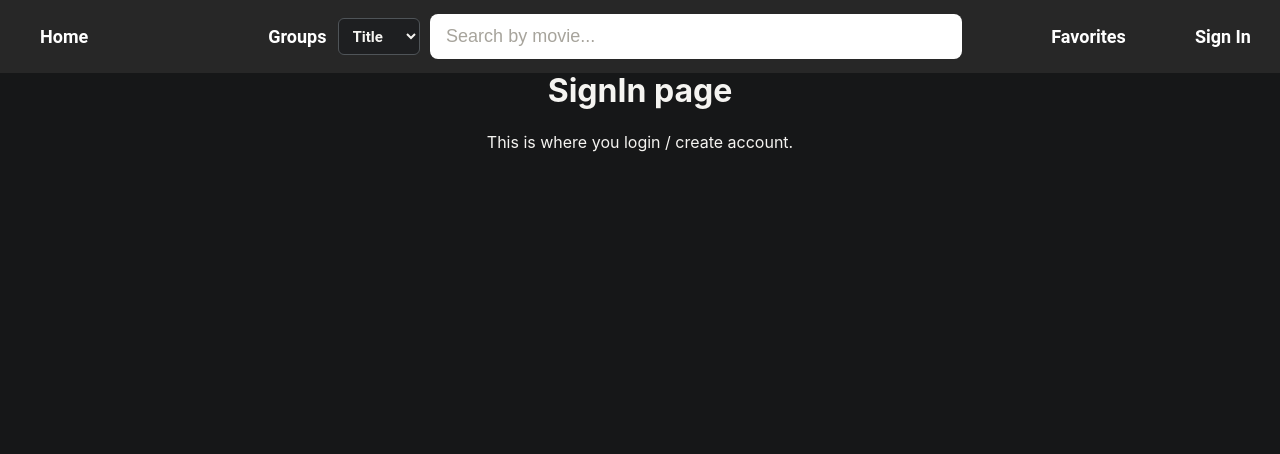
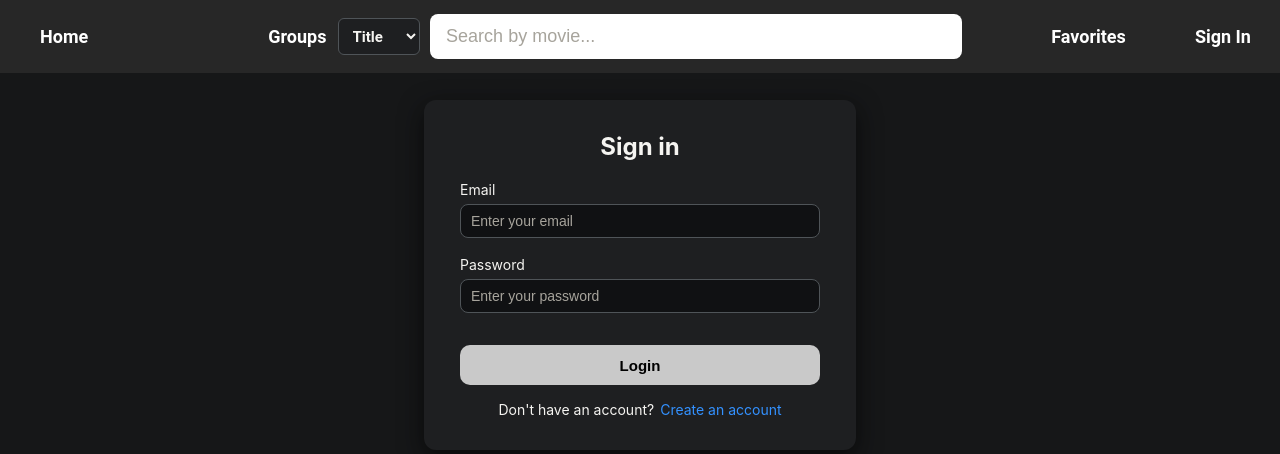
Before and after one commit to Kasperi03/Web-ohjelmoinnin-sovellusprojekti, a React (Create React App) app in the folder docker_fullstack/frontend/: page /#/signIn in a window 1280 px wide. Shown: the top 454 px of the page. Built offline with nearby package versions, Linux system fonts and the light colour scheme; no server answers.

Commit message:
sign in ja create account ui

```diff
--- a/docker_fullstack/frontend/src/pages/createAccount.jsx
+++ b/docker_fullstack/frontend/src/pages/createAccount.jsx
@@ -1,10 +1,67 @@
+import { useState } from "react";
+import { Link } from "react-router-dom";
 import "./styles/createAccount.css";
 
 export default function CreateAccount() {
+  const [username, setUsername] = useState("");
+  const [email, setEmail] = useState("");
+  const [password, setPassword] = useState("");
+
+  function handleSubmit(e) {
+    e.preventDefault();
+  }
+
   return (
     <div className="createAccount-container">
-      <h1>Create Account Page</h1>
-      <p>This is where you can create a new account.</p>
+      <div className="createAccount-card">
+        <h1 className="createAccount-title">Create account</h1>
+
+        <form className="createAccount-form" onSubmit={handleSubmit}>
+          <label className="createAccount-label">
+            Username
+            <input
+              className="createAccount-input"
+              type="text"
+              value={username}
+              onChange={(e) => setUsername(e.target.value)}
+              placeholder="Choose a username"
+            />
+          </label>
+
+          <label className="createAccount-label">
+            Email
+            <input
+              className="createAccount-input"
+              type="email"
+              value={email}
+              onChange={(e) => setEmail(e.target.value)}
+              placeholder="Enter your email"
+            />
+          </label>
+
+          <label className="createAccount-label">
+            Password
+            <input
+              className="createAccount-input"
+              type="password"
+              value={password}
+              onChange={(e) => setPassword(e.target.value)}
+              placeholder="Create a password"
+            />
+          </label>
+
+          <button type="submit" className="createAccount-button">
+            Create account
+          </button>
+        </form>
+
+        <div className="createAccount-footer">
+          <span>Already have an account?</span>
+          <Link to="/signIn" className="createAccount-link">
+            Back to login
+          </Link>
+        </div>
+      </div>
     </div>
   );
 }
--- a/docker_fullstack/frontend/src/pages/signIn.jsx
+++ b/docker_fullstack/frontend/src/pages/signIn.jsx
@@ -1,10 +1,55 @@
+import { useState } from "react";
+import { Link } from "react-router-dom";
 import "./styles/signIn.css";
 
 export default function SignIn() {
+  const [email, setEmail] = useState("");
+  const [password, setPassword] = useState("");
+
+  function handleSubmit(e) {
+    e.preventDefault();
+  }
+
   return (
     <div className="signIn-container">
-      <h1>SignIn page</h1>
-      <p>This is where you login / create account.</p>
+      <div className="signIn-card">
+        <h1 className="signIn-title">Sign in</h1>
+
+        <form className="signIn-form" onSubmit={handleSubmit}>
+          <label className="signIn-label">
+            Email
+            <input
+              className="signIn-input"
+              type="email"
+              value={email}
+              onChange={(e) => setEmail(e.target.value)}
+              placeholder="Enter your email"
+            />
+          </label>
+
+          <label className="signIn-label">
+            Password
+            <input
+              className="signIn-input"
+              type="password"
+              value={password}
+              onChange={(e) => setPassword(e.target.value)}
+              placeholder="Enter your password"
+            />
+          </label>
+
+          <button type="submit" className="signIn-button">
+            Login
+          </button>
+        </form>
+
+        <div className="signIn-footer">
+          <span>Don&apos;t have an account?</span>
+          <Link to="/createAccount" className="signIn-link">
+            Create an account
+          </Link>
+        </div>
+      </div>
     </div>
   );
 }
--- a/docker_fullstack/frontend/src/pages/styles/createAccount.css
+++ b/docker_fullstack/frontend/src/pages/styles/createAccount.css
@@ -1,4 +1,94 @@
 .createAccount-container {
-  align-items: center;
-  padding-top: 50px;
+  padding-top: 100px;
+  min-height: 100vh;
+  display: flex;
+  justify-content: center;
+  align-items: flex-start;
+  color: #f5f4f1;
 }
+
+.createAccount-card {
+  background-color: #1e1f21;
+  padding: 32px 36px;
+  border-radius: 12px;
+  box-shadow: 0 8px 24px rgba(0, 0, 0, 0.6);
+  width: 380px;
+}
+
+.createAccount-title {
+  margin: 0 0 20px 0;
+  text-align: center;
+  font-size: 24px;
+}
+
+.createAccount-form {
+  display: flex;
+  flex-direction: column;
+  gap: 14px;
+}
+
+.createAccount-label {
+  display: flex;
+  flex-direction: column;
+  font-size: 14px;
+  margin-bottom: 4px;
+}
+
+.createAccount-input {
+  margin-top: 6px;
+  padding: 8px 10px;
+  border-radius: 8px;
+  border: 1px solid #4f5458;
+  background-color: #101113;
+  color: #f5f4f1;
+  font-size: 14px;
+}
+
+.createAccount-input::placeholder {
+  color: #a7a49c;
+}
+
+.createAccount-input:focus {
+  outline: none;
+  border-color: #c9c9c9;
+}
+
+.createAccount-button {
+  margin-top: 14px;
+  width: 100%;
+  height: 40px;
+  border: none;
+  background-color: #c9c9c9;
+  border-radius: 10px;
+  cursor: pointer;
+  font-size: 15px;
+  font-weight: bold;
+  color: black;
+  transition: transform 0.25s ease, background-color 0.25s ease;
+}
+
+.createAccount-button:hover {
+  background-color: #808080;
+  transform: scale(1.05);
+}
+
+.createAccount-button:not(:hover) {
+  transform: scale(1);
+}
+
+.createAccount-footer {
+  margin-top: 16px;
+  display: flex;
+  justify-content: center;
+  gap: 6px;
+  font-size: 14px;
+}
+
+.createAccount-link {
+  color: #3391ff;
+  text-decoration: none;
+}
+
+.createAccount-link:hover {
+  text-decoration: underline;
+}
--- a/docker_fullstack/frontend/src/pages/styles/signIn.css
+++ b/docker_fullstack/frontend/src/pages/styles/signIn.css
@@ -1,4 +1,94 @@
 .signIn-container {
+  padding-top: 100px;
+  min-height: 100vh;
+  display: flex;
+  justify-content: center;
+  align-items: flex-start;
+  color: #f5f4f1;
+}
+
+.signIn-card {
+  background-color: #1e1f21;
+  padding: 32px 36px;
+  border-radius: 12px;
+  box-shadow: 0 8px 24px rgba(0, 0, 0, 0.6);
+  width: 360px;
+}
+
+.signIn-title {
+  margin: 0 0 20px 0;
   text-align: center;
-  padding-top: 50px;
+  font-size: 24px;
 }
+
+.signIn-form {
+  display: flex;
+  flex-direction: column;
+  gap: 14px;
+}
+
+.signIn-label {
+  display: flex;
+  flex-direction: column;
+  font-size: 14px;
+  margin-bottom: 4px;
+}
+
+.signIn-input {
+  margin-top: 6px;
+  padding: 8px 10px;
+  border-radius: 8px;
+  border: 1px solid #4f5458;
+  background-color: #101113;
+  color: #f5f4f1;
+  font-size: 14px;
+}
+
+.signIn-input::placeholder {
+  color: #a7a49c;
+}
+
+.signIn-input:focus {
+  outline: none;
+  border-color: #c9c9c9;
+}
+
+.signIn-button {
+  margin-top: 14px;
+  width: 100%;
+  height: 40px;
+  border: none;
+  background-color: #c9c9c9;
+  border-radius: 10px;
+  cursor: pointer;
+  font-size: 15px;
+  font-weight: bold;
+  color: black;
+  transition: transform 0.25s ease, background-color 0.25s ease;
+}
+
+.signIn-button:hover {
+  background-color: #808080;
+  transform: scale(1.05);
+}
+
+.signIn-button:not(:hover) {
+  transform: scale(1);
+}
+
+.signIn-footer {
+  margin-top: 16px;
+  display: flex;
+  justify-content: center;
+  gap: 6px;
+  font-size: 14px;
+}
+
+.signIn-link {
+  color: #3391ff;
+  text-decoration: none;
+}
+
+.signIn-link:hover {
+  text-decoration: underline;
+}
```
